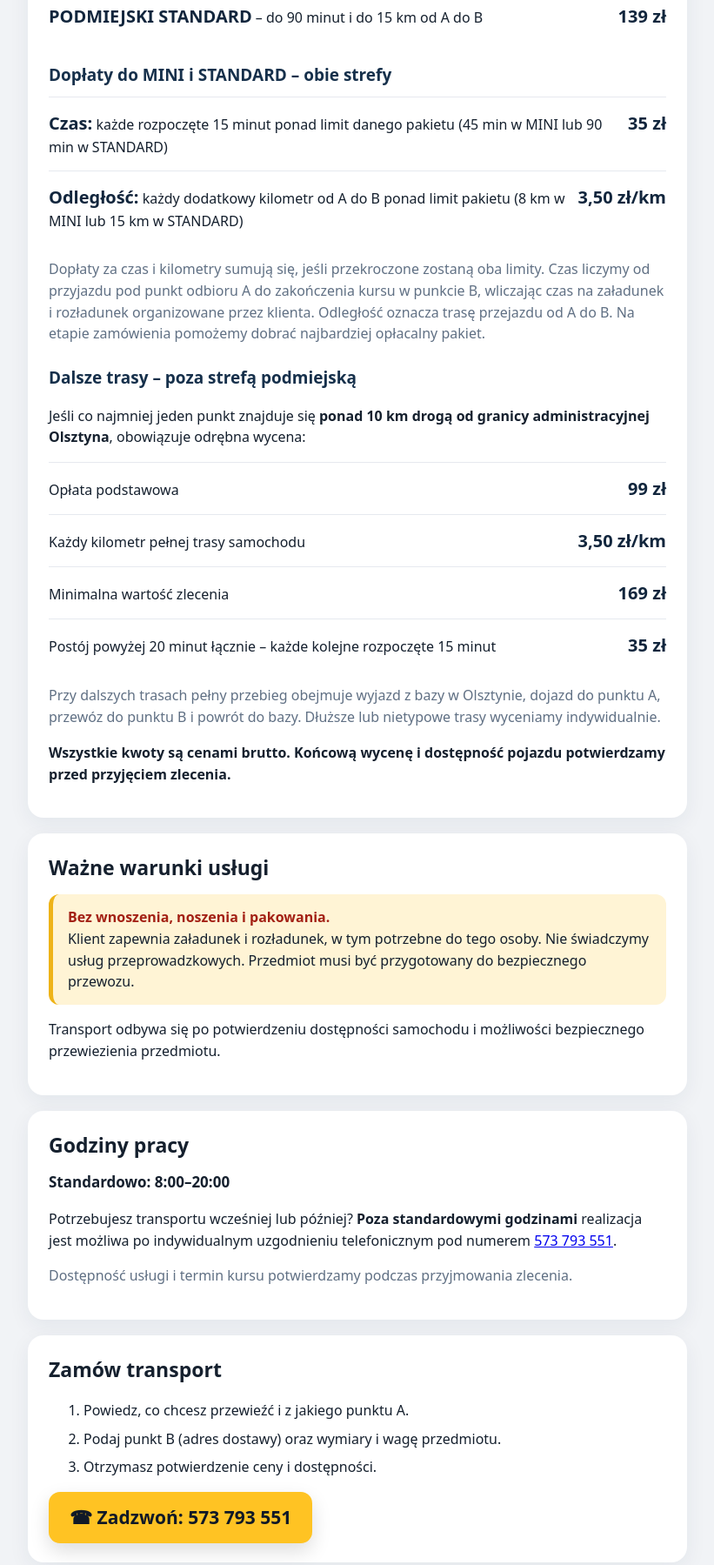
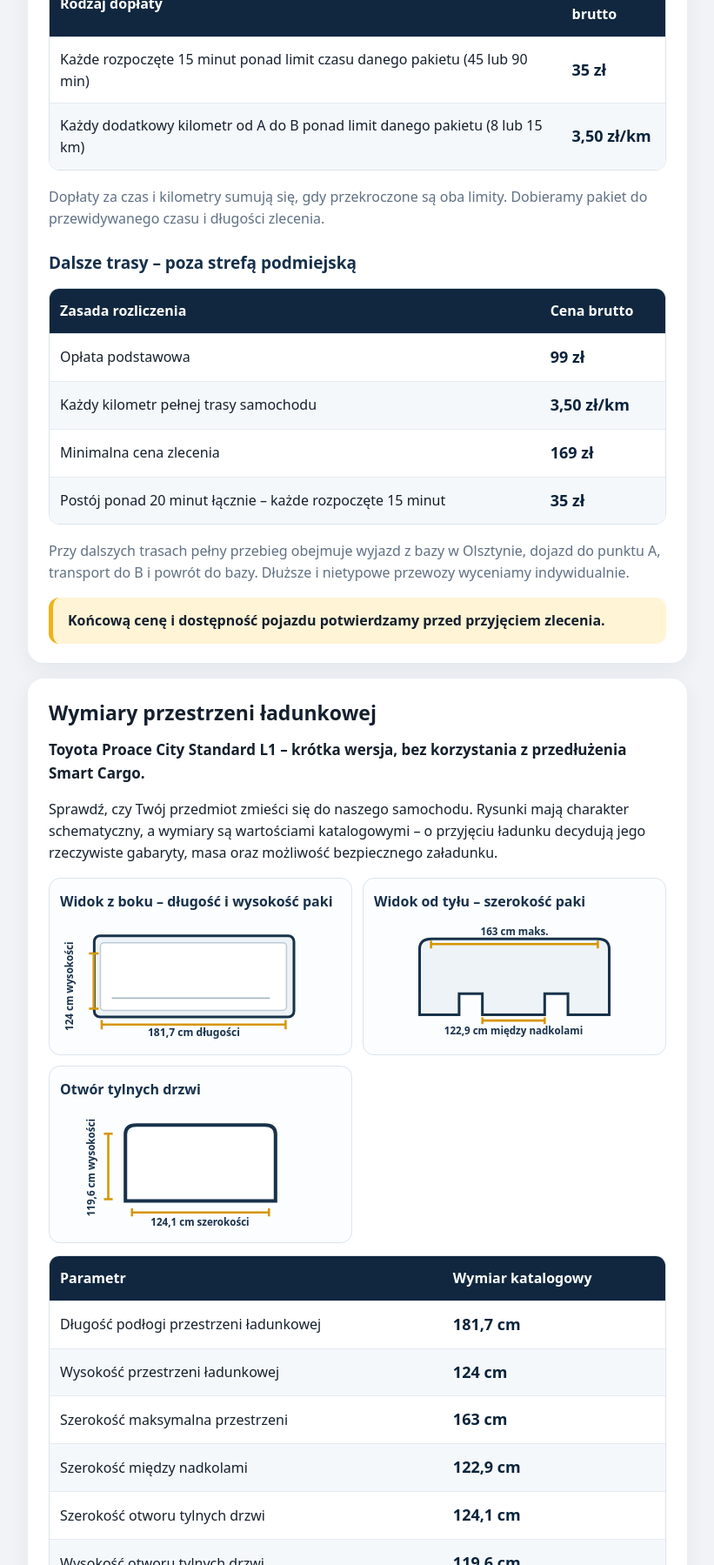
Before and after one commit to 22j4z98n9y-cpu/strona-nieruchomosci, a plain HTML site: page gabarytaxi/index.html in a window 1280 px wide. Shown: the part 1614-3413 px from the top of the page at 87% size, without its empty margins (229-1050 px from the left). Drawn offline with Linux system fonts and the light colour scheme.

Commit message:
Present GABARYTAXI prices in responsive tables and add cargo dimensions diagrams to QR offer

```diff
--- a/gabarytaxi/index.html
+++ b/gabarytaxi/index.html
@@ -15,6 +15,20 @@ main{max-width:790px;margin:-15px auto 38px;padding:0 16px}section{background:wh
 h2{font-size:23px;margin:0 0 12px}h3{font-size:19px;margin:24px 0 10px;color:#16304b}.lead{font-size:17px;margin:0 0 10px}
 .pills{display:flex;gap:8px;flex-wrap:wrap}.pill{padding:7px 12px;background:#eef2f7;border-radius:99px;font-weight:700;font-size:14px}
 .price{display:flex;justify-content:space-between;gap:14px;border-top:1px solid #e6e9ef;padding:14px 0;align-items:baseline}
+.table-scroll{width:100%;overflow-x:auto;border-radius:12px;margin:14px 0 18px;border:1px solid #dce3eb}
+table.tariff{border-collapse:collapse;width:100%;min-width:590px;background:white}
+table.tariff.two-col{min-width:420px}
+.tariff th,.tariff td{padding:13px 12px;border-bottom:1px solid #e5ebf0;text-align:left;vertical-align:middle}
+.tariff thead th{background:#10273f;color:white;font-weight:800}
+.tariff tbody tr:nth-child(even){background:#f5f8fb}
+.tariff tbody tr:last-child td,.tariff tbody tr:last-child th{border-bottom:0}
+.tariff .money{white-space:nowrap;font-size:18px;font-weight:900;color:#09233b}
+.dim-cards{display:grid;grid-template-columns:repeat(2,minmax(0,1fr));gap:12px}
+.dim-card{padding:12px;border:1px solid #dbe4ec;border-radius:13px;background:#fbfdff}
+.dim-card h3{margin:2px 0 5px;font-size:16px}
+.dim-card svg{width:100%;height:auto;display:block}
+@media(max-width:630px){.dim-cards{grid-template-columns:1fr}.tariff th,.tariff td{padding:12px 9px;font-size:14px}.tariff .money{font-size:16px}}
+
 .price strong{white-space:nowrap;font-size:20px;color:#12263d}
 .note{border-radius:12px;background:#fff4d5;border-left:5px solid #eeb318;padding:14px 17px}
 small,.muted{color:#607084}.bad{font-weight:900;color:#a32014}
@@ -42,27 +56,82 @@ li{margin:8px 0}footer{text-align:center;color:#5c687b;font-size:13px;padding:20
 <p>Wykorzystujemy <strong>krótką Toyotę Proace City</strong>. Ładunek musi mieścić się w jej przestrzeni transportowej oraz dopuszczalnej ładowności. Potwierdzamy wymiary i wagę przed przyjęciem zamówienia.</p>
 <p><strong>Jedź razem ze swoją rzeczą:</strong> samochód ma dwa miejsca dla pasażerów towarzyszących ładunkowi (oprócz kierowcy).</p>
 </section>
-<section><h2>Cennik orientacyjny – brutto</h2>
-<h3>Olsztyn – pakiety miejskie</h3>
-<p>Oba punkty (odbioru <strong>A</strong> i dostawy <strong>B</strong>) znajdują się w granicach administracyjnych Olsztyna. <strong>Nie pobieramy opłaty za dojazd do punktu A.</strong></p>
-<div class="price"><span><strong>MINI</strong> – do 45 minut i do 8 km od A do B</span><strong>79 zł</strong></div>
-<div class="price"><span><strong>STANDARD</strong> – do 90 minut i do 15 km od A do B</span><strong>119 zł</strong></div>
-<h3>Strefa podmiejska – do 10 km poza granicą Olsztyna</h3>
-<p>Obejmuje adresy położone do <strong>10 km drogą od granicy administracyjnej Olsztyna</strong>. Punkt A i punkt B muszą znajdować się w Olsztynie lub w tej strefie. <strong>Nie doliczamy opłaty ani kilometrów za dojazd do miejsca odbioru A.</strong> Liczymy przewóz między punktami A i B.</p>
-<div class="price"><span><strong>PODMIEJSKI MINI</strong> – do 45 minut i do 8 km od A do B</span><strong>99 zł</strong></div>
-<div class="price"><span><strong>PODMIEJSKI STANDARD</strong> – do 90 minut i do 15 km od A do B</span><strong>139 zł</strong></div>
-<h3>Dopłaty do MINI i STANDARD – obie strefy</h3>
-<div class="price"><span><strong>Czas:</strong> każde rozpoczęte 15 minut ponad limit danego pakietu (45 min w MINI lub 90 min w STANDARD)</span><strong>35 zł</strong></div>
-<div class="price"><span><strong>Odległość:</strong> każdy dodatkowy kilometr od A do B ponad limit pakietu (8 km w MINI lub 15 km w STANDARD)</span><strong>3,50 zł/km</strong></div>
-<p class="muted">Dopłaty za czas i kilometry sumują się, jeśli przekroczone zostaną oba limity. Czas liczymy od przyjazdu pod punkt odbioru A do zakończenia kursu w punkcie B, wliczając czas na załadunek i rozładunek organizowane przez klienta. Odległość oznacza trasę przejazdu od A do B. Na etapie zamówienia pomożemy dobrać najbardziej opłacalny pakiet.</p>
+
+<section id="cennik">
+<h2>Cennik GABARYTAXI – ceny brutto</h2>
+<p class="lead">Pakiety obowiązują dla transportu pojedynczych większych rzeczy z punktu A do B. W Olsztynie i w strefie podmiejskiej do 10 km <strong>nie doliczamy opłaty za dojazd do miejsca odbioru.</strong></p>
+<div class="table-scroll"><table class="tariff">
+<thead><tr><th scope="col">Pakiet</th><th scope="col">Limit czasu i trasy A → B</th><th scope="col">Olsztyn</th><th scope="col">Strefa do 10 km poza miastem</th></tr></thead>
+<tbody>
+<tr><th scope="row">MINI</th><td>do 45 minut · do 8 km</td><td class="money">79 zł</td><td class="money">99 zł</td></tr>
+<tr><th scope="row">STANDARD</th><td>do 90 minut · do 15 km</td><td class="money">119 zł</td><td class="money">139 zł</td></tr>
+</tbody></table></div>
+<p class="muted">Pakiet miejski: oba adresy w granicach Olsztyna. Pakiet podmiejski: punkt odbioru i dostawy znajdują się w Olsztynie lub w strefie do 10 km drogą od jego granicy administracyjnej. Czas liczymy od przyjazdu do punktu A do zakończenia zlecenia w punkcie B; odległość to trasa od A do B, bez dojazdu samochodu do A.</p>
+<h3>Dopłaty po przekroczeniu limitów pakietu</h3>
+<div class="table-scroll"><table class="tariff two-col"><thead><tr><th scope="col">Rodzaj dopłaty</th><th scope="col">Cena brutto</th></tr></thead><tbody>
+<tr><td>Każde rozpoczęte 15 minut ponad limit czasu danego pakietu (45 lub 90 min)</td><td class="money">35 zł</td></tr>
+<tr><td>Każdy dodatkowy kilometr od A do B ponad limit danego pakietu (8 lub 15 km)</td><td class="money">3,50 zł/km</td></tr>
+</tbody></table></div>
+<p class="muted">Dopłaty za czas i kilometry sumują się, gdy przekroczone są oba limity. Dobieramy pakiet do przewidywanego czasu i długości zlecenia.</p>
 <h3>Dalsze trasy – poza strefą podmiejską</h3>
-<p>Jeśli co najmniej jeden punkt znajduje się <strong>ponad 10 km drogą od granicy administracyjnej Olsztyna</strong>, obowiązuje odrębna wycena:</p>
-<div class="price"><span>Opłata podstawowa</span><strong>99 zł</strong></div>
-<div class="price"><span>Każdy kilometr pełnej trasy samochodu</span><strong>3,50 zł/km</strong></div>
-<div class="price"><span>Minimalna wartość zlecenia</span><strong>169 zł</strong></div>
-<div class="price"><span>Postój powyżej 20 minut łącznie – każde kolejne rozpoczęte 15 minut</span><strong>35 zł</strong></div>
-<p class="muted">Przy dalszych trasach pełny przebieg obejmuje wyjazd z bazy w Olsztynie, dojazd do punktu A, przewóz do punktu B i powrót do bazy. Dłuższe lub nietypowe trasy wyceniamy indywidualnie.</p>
-<p><strong>Wszystkie kwoty są cenami brutto. Końcową wycenę i dostępność pojazdu potwierdzamy przed przyjęciem zlecenia.</strong></p>
+<div class="table-scroll"><table class="tariff two-col"><thead><tr><th scope="col">Zasada rozliczenia</th><th scope="col">Cena brutto</th></tr></thead><tbody>
+<tr><td>Opłata podstawowa</td><td class="money">99 zł</td></tr>
+<tr><td>Każdy kilometr pełnej trasy samochodu</td><td class="money">3,50 zł/km</td></tr>
+<tr><td>Minimalna cena zlecenia</td><td class="money">169 zł</td></tr>
+<tr><td>Postój ponad 20 minut łącznie – każde rozpoczęte 15 minut</td><td class="money">35 zł</td></tr>
+</tbody></table></div>
+<p class="muted">Przy dalszych trasach pełny przebieg obejmuje wyjazd z bazy w Olsztynie, dojazd do punktu A, transport do B i powrót do bazy. Dłuższe i nietypowe przewozy wyceniamy indywidualnie.</p>
+<div class="note"><strong>Końcową cenę i dostępność pojazdu potwierdzamy przed przyjęciem zlecenia.</strong></div>
+</section>
+<section id="wymiary">
+<h2>Wymiary przestrzeni ładunkowej</h2>
+<p class="lead"><strong>Toyota Proace City Standard L1 – krótka wersja, bez korzystania z przedłużenia Smart Cargo.</strong></p>
+<p>Sprawdź, czy Twój przedmiot zmieści się do naszego samochodu. Rysunki mają charakter schematyczny, a wymiary są wartościami katalogowymi – o przyjęciu ładunku decydują jego rzeczywiste gabaryty, masa oraz możliwość bezpiecznego załadunku.</p>
+<div class="dim-cards">
+<div class="dim-card">
+<h3>Widok z boku – długość i wysokość paki</h3>
+<svg role="img" aria-label="Schemat przestrzeni ładunkowej z boku: długość podłogi 181,7 cm i wysokość 124 cm" xmlns="http://www.w3.org/2000/svg" viewBox="0 0 640 290">
+<rect x="78" y="45" width="455" height="185" rx="13" fill="#edf3f7" stroke="#18324a" stroke-width="6"/>
+<rect x="92" y="61" width="424" height="154" rx="8" fill="white" stroke="#bdcbd7" stroke-width="3"/>
+<line x1="118" y1="187" x2="478" y2="187" stroke="#a8b9c6" stroke-width="3"/>
+<path d="M95 247 H514 M95 237 V258 M514 237 V258" stroke="#d79500" stroke-width="5" fill="none"/>
+<path d="M77 85 V211 M66 85 H88 M66 211 H88" stroke="#d79500" stroke-width="5" fill="none"/>
+<text x="305" y="274" text-anchor="middle" font-size="24" font-weight="800" fill="#19314b">181,7 cm długości</text>
+<text x="30" y="160" transform="rotate(-90 30 160)" text-anchor="middle" font-size="23" font-weight="800" fill="#19314b">124 cm wysokości</text>
+</svg>
+</div>
+<div class="dim-card">
+<h3>Widok od tyłu – szerokość paki</h3>
+<svg role="img" aria-label="Schemat przestrzeni ładunkowej od tyłu: maksymalna szerokość 163 cm, między nadkolami 122,9 cm" xmlns="http://www.w3.org/2000/svg" viewBox="0 0 640 290">
+<path d="M104 225 V75 Q104 52 132 52 H509 Q536 52 536 75 V225 H442 V177 H389 V225 H247 V177 H194 V225 Z" fill="#edf3f7" stroke="#18324a" stroke-width="6"/>
+<path d="M130 64 H510" stroke="#d79500" stroke-width="5"/>
+<path d="M130 56 V74 M510 56 V74" stroke="#d79500" stroke-width="5"/>
+<text x="320" y="43" text-anchor="middle" font-size="23" font-weight="800" fill="#19314b">163 cm maks.</text>
+<path d="M247 238 H389 M247 231 V246 M389 231 V246" stroke="#d79500" stroke-width="5" fill="none"/>
+<text x="318" y="270" text-anchor="middle" font-size="23" font-weight="800" fill="#19314b">122,9 cm między nadkolami</text>
+</svg>
+</div>
+<div class="dim-card">
+<h3>Otwór tylnych drzwi</h3>
+<svg role="img" aria-label="Schemat otworu tylnych drzwi: szerokość 124,1 cm, wysokość 119,6 cm" xmlns="http://www.w3.org/2000/svg" viewBox="0 0 640 290">
+<path d="M149 219 V67 Q149 46 174 46 H467 Q491 46 491 67 V219 Z" fill="white" stroke="#18324a" stroke-width="8"/>
+<path d="M164 245 H476 M164 236 V254 M476 236 V254" stroke="#d79500" stroke-width="5" fill="none"/>
+<text x="319" y="275" text-anchor="middle" font-size="23" font-weight="800" fill="#19314b">124,1 cm szerokości</text>
+<path d="M110 66 V215 M100 66 H120 M100 215 H120" stroke="#d79500" stroke-width="5" fill="none"/>
+<text x="79" y="143" transform="rotate(-90 79 143)" text-anchor="middle" font-size="23" font-weight="800" fill="#19314b">119,6 cm wysokości</text>
+</svg>
+</div>
+</div>
+<div class="table-scroll"><table class="tariff two-col"><thead><tr><th scope="col">Parametr</th><th scope="col">Wymiar katalogowy</th></tr></thead><tbody>
+<tr><td>Długość podłogi przestrzeni ładunkowej</td><td class="money">181,7 cm</td></tr>
+<tr><td>Wysokość przestrzeni ładunkowej</td><td class="money">124 cm</td></tr>
+<tr><td>Szerokość maksymalna przestrzeni</td><td class="money">163 cm</td></tr>
+<tr><td>Szerokość między nadkolami</td><td class="money">122,9 cm</td></tr>
+<tr><td>Szerokość otworu tylnych drzwi</td><td class="money">124,1 cm</td></tr>
+<tr><td>Wysokość otworu tylnych drzwi</td><td class="money">119,6 cm</td></tr>
+<tr><td>Objętość przestrzeni ładunkowej</td><td class="money">3,3 m³</td></tr>
+</tbody></table></div>
+<p class="muted">Dane katalogowe Toyoty Proace City Standard; wyposażenie, przegroda i wykładziny mogą ograniczać dostępną przestrzeń. Przed zamówieniem podaj długość, szerokość, wysokość i przybliżoną masę przedmiotu. Nie deklarujemy ładowności bez potwierdzenia danych konkretnego pojazdu.</p>
 </section>
 <section><h2>Ważne warunki usługi</h2>
 <div class="note"><strong class="bad">Bez wnoszenia, noszenia i pakowania.</strong><div>Klient zapewnia załadunek i rozładunek, w tym potrzebne do tego osoby. Nie świadczymy usług przeprowadzkowych. Przedmiot musi być przygotowany do bezpiecznego przewozu.</div></div>
```
